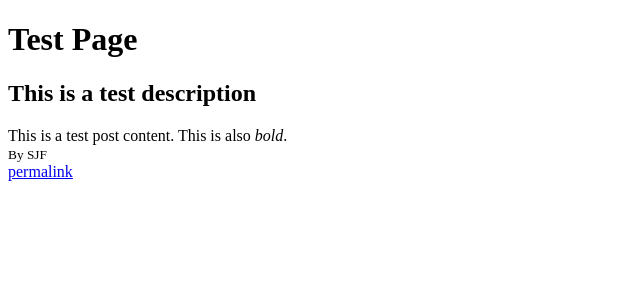
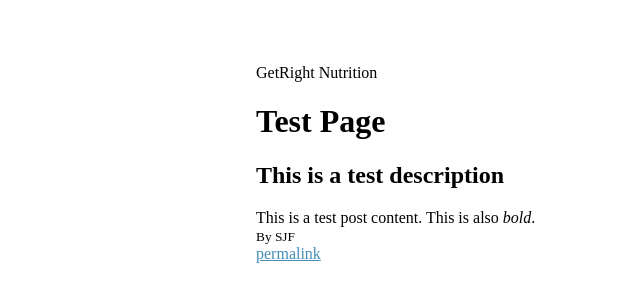
Before and after one commit to tankorsmash/grn, a Django app: page / in a window 1280 px wide. Shown: the top 302 px of the page, without its empty margins (0-640 px from the left). Run offline with Django 3.2, Linux system fonts and the light colour scheme; data comes from the database, SQL or seed files in the repository; parts of the project's set-up code (start-up, migrations or seed data) failed here and were passed over; some libraries are stand-ins or nearby versions.

Commit message:
added css

```diff
--- a/getright/getright/settings.py
+++ b/getright/getright/settings.py
@@ -27,6 +27,8 @@ TEMPLATE_DEBUG = True
 ALLOWED_HOSTS = []
 
 TEMPLATE_DIRS = [os.path.join(BASE_DIR, 'templates')]
+
+SITE_NAME = "GetRight Nutrition"
 
 
 # Application definition
--- /dev/null
+++ b/getright/getright/static/getright/css/main.css
@@ -0,0 +1,9 @@
+body  {
+    margin-left: 20%;
+    margin-right: 20%;
+    margin-top: 5%;
+}
+
+a {
+    color: #448eb8;
+}
--- a/getright/getright/templates/base.html
+++ b/getright/getright/templates/base.html
@@ -12,6 +12,8 @@
 		<link rel="icon" type="image/png" href="http://0.gravatar.com/avatar/2dfc2e563d2150994a6e06ef37f9e7be?s=64&d=identicon&r=X">
 		<!-- <link rel="stylesheet" href="css/normalize.min.css"> -->
 		<!-- <link rel="stylesheet" href="css/main.css"> -->
+		{% load staticfiles %}
+		<link rel="stylesheet" href="{% static "getright/css/main.css" %}">
 
 	</head>
 	<body>
@@ -21,6 +23,10 @@
 
 
 		<script src="//ajax.googleapis.com/ajax/libs/jquery/1.11.0/jquery.min.js"></script>
+
+		<div id="site-header">
+			GetRight Nutrition
+		</div>
 
 		<div id="header">
 			<h1 style="">
```
